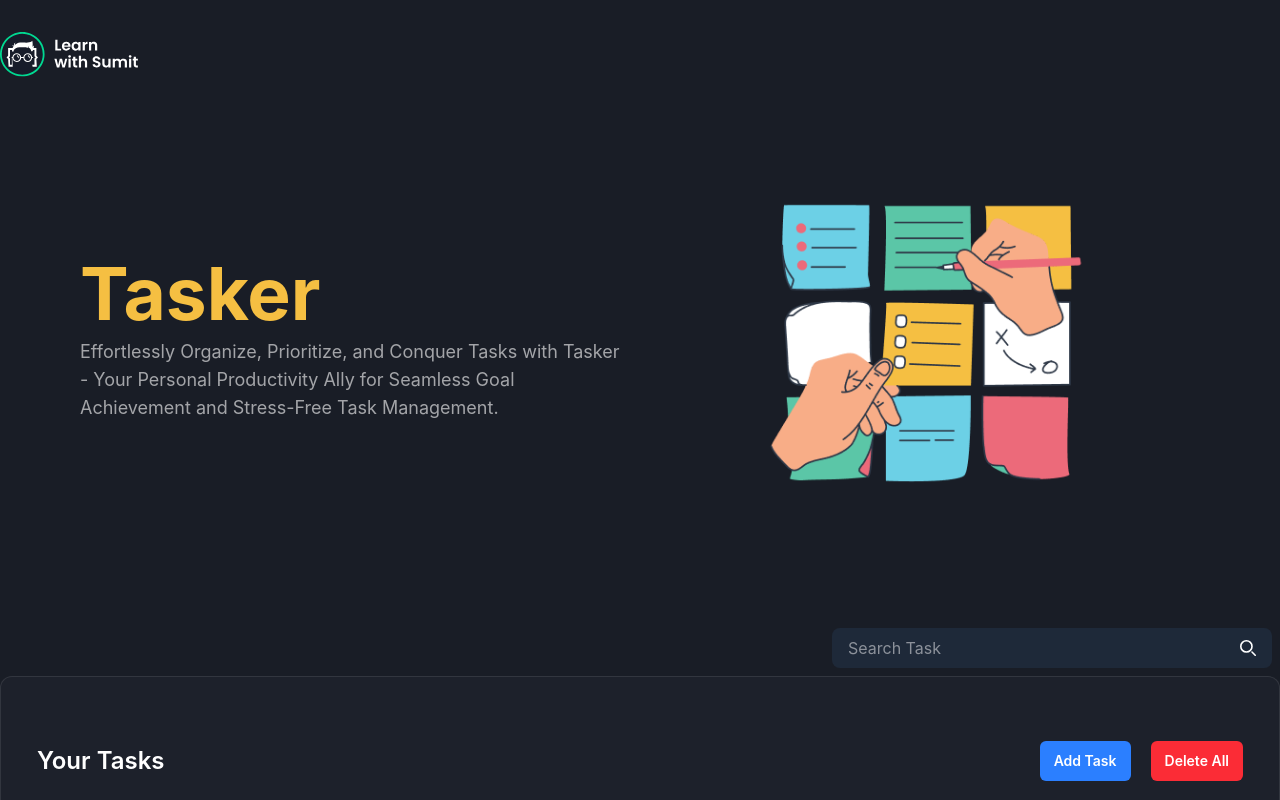
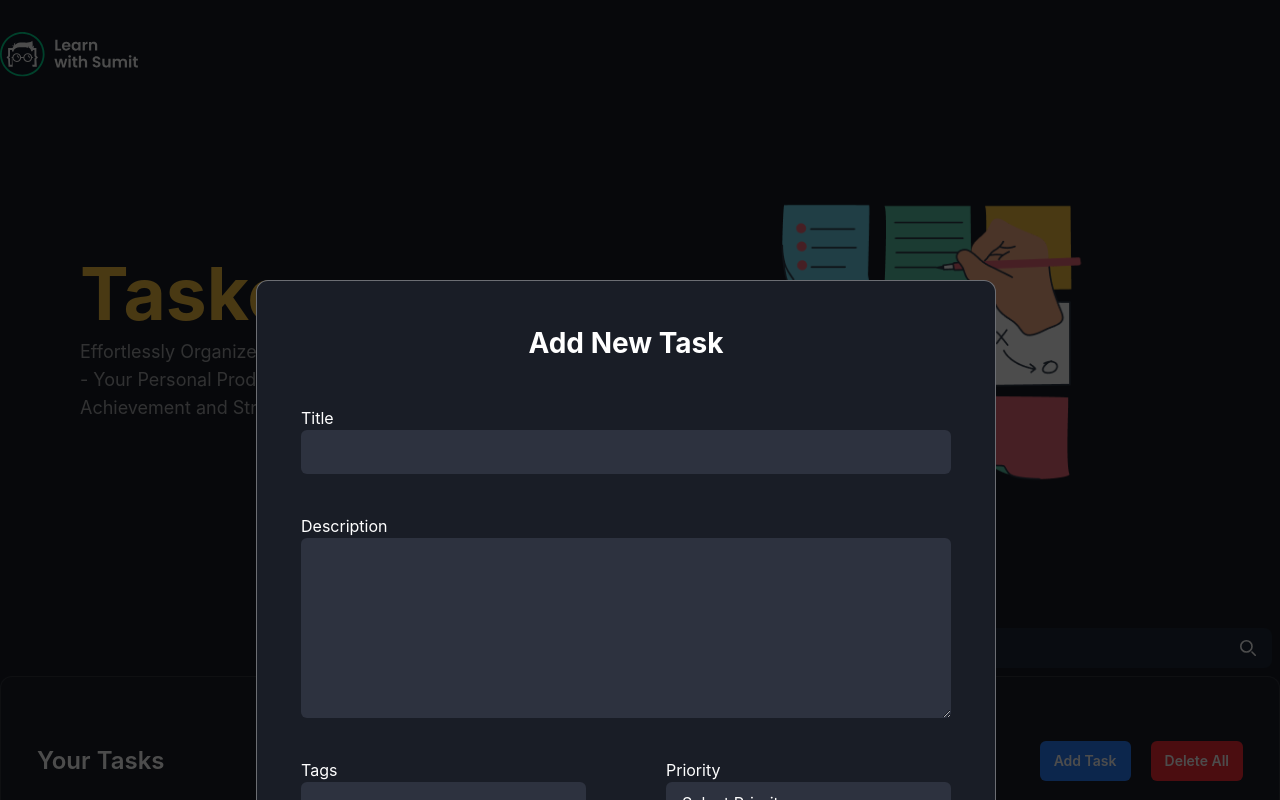
Before and after one commit to tanjimul-islam/CRUD-application-in-React, a React (Vite) app: page / in a window 1280 px wide. Both pictures are taken after a click on the button "Add Task". Shown: the top 800 px of the page. Built offline with nearby package versions, Linux system fonts and the light colour scheme.

Commit message:
adding tasks

```diff
--- a/package.json
+++ b/package.json
@@ -13,6 +13,7 @@
     "@tailwindcss/vite": "^4.1.3",
     "react": "^19.0.0",
     "react-dom": "^19.0.0",
+    "react-icons": "^5.5.0",
     "tailwindcss": "^4.1.3"
   },
   "devDependencies": {
--- a/src/components/TaskBoard.jsx
+++ b/src/components/TaskBoard.jsx
@@ -1,5 +1,7 @@
 import { useState } from "react";
 import Search from "./Search";
+import AddTaskModal from "./task/AddTaskModal";
+import TaskAction from "./task/TaskAction";
 import TaskList from "./task/TaskList";
 
 const TaskBoard = () => {
@@ -13,11 +15,20 @@
     isFavorite: true,
   };
   const [tasks, setTasks] = useState([defaultTask]);
+  const [showModal, setShowModal] = useState(false);
+  const handleAddTask = (newTask) => {
+    setTasks([...tasks, newTask]);
+    setShowModal(false);
+  };
   return (
     <section className="mb-20" id="tasks">
+      {showModal && <AddTaskModal onSave={handleAddTask} />}
       <div className="container">
         <Search />
-        <TaskList tasks={tasks} />
+        <div className="rounded-xl border border-[rgba(206,206,206,0.12)] bg-[#1D212B] px-6 py-8 md:px-9 md:py-16">
+          <TaskAction onAddTask={() => setShowModal(true)} />
+          <TaskList tasks={tasks} />
+        </div>
       </div>
     </section>
   );
--- /dev/null
+++ b/src/components/task/AddTaskModal.jsx
@@ -0,0 +1,104 @@
+import { useState } from "react";
+
+const AddTaskModal = ({ onSave }) => {
+  const [task, setTask] = useState({
+    id: crypto.randomUUID(),
+    title: "",
+    description: "",
+    tags: [],
+    priority: "",
+    isFavorite: true,
+  });
+  const handleChange = (e) => {
+    const name = e.target.name;
+    let value = e.target.value;
+    if (name === "tags") {
+      value = value.split(",");
+    }
+    setTask({
+      ...task,
+      [name]: value,
+    });
+  };
+  return (
+    <>
+      <div className="bg-black  opacity-70 w-full h-full absolute top-0 left-0 z-99"></div>
+      <form
+        onSubmit={(e) => e.preventDefault()}
+        className=" z-100 absolute top-1/4 left-1/5 mx-auto my-10 w-full max-w-[740px] rounded-xl border border-[#FEFBFB]/[36%] bg-[#191D26] p-9 max-md:px-4 lg:my-20 lg:p-11"
+      >
+        <h2 className="mb-9 text-center text-2xl font-bold text-white lg:mb-11 lg:text-[28px]">
+          Add New Task
+        </h2>
+
+        <div className="space-y-9 text-white lg:space-y-10">
+          <div className="space-y-2 lg:space-y-3">
+            <label htmlFor="title">Title</label>
+            <input
+              className="block w-full rounded-md bg-[#2D323F] px-3 py-2.5"
+              type="text"
+              name="title"
+              id="title"
+              required
+              onChange={handleChange}
+              value={task.title}
+            />
+          </div>
+          <div className="space-y-2 lg:space-y-3">
+            <label htmlFor="description">Description</label>
+            <textarea
+              className="block min-h-[120px] w-full rounded-md bg-[#2D323F] px-3 py-2.5 lg:min-h-[180px]"
+              type="text"
+              name="description"
+              id="description"
+              required
+              onChange={handleChange}
+              value={task.description}
+            ></textarea>
+          </div>
+          <div className="grid-cols-2 gap-x-4 max-md:space-y-9 md:grid lg:gap-x-10 xl:gap-x-20">
+            <div className="space-y-2 lg:space-y-3">
+              <label htmlFor="tags">Tags</label>
+              <input
+                className="block w-full rounded-md bg-[#2D323F] px-3 py-2.5"
+                type="text"
+                name="tags"
+                id="tags"
+                required
+                onChange={handleChange}
+                value={task.tags}
+              />
+            </div>
+            <div className="space-y-2 lg:space-y-3">
+              <label htmlFor="priority">Priority</label>
+              <select
+                className="block w-full cursor-pointer rounded-md bg-[#2D323F] px-3 py-2.5"
+                name="priority"
+                id="priority"
+                required
+                onChange={handleChange}
+                value={task.priority}
+              >
+                <option value="">Select Priority</option>
+                <option value="Low">Low</option>
+                <option value="Medium">Medium</option>
+                <option value="High">High</option>
+              </select>
+            </div>
+          </div>
+        </div>
+        <div className="mt-16 flex justify-center lg:mt-20">
+          <button
+            type="submit"
+            className="cursor-pointer rounded-sm bg-blue-600 px-4 py-2 text-white transition-all hover:opacity-80"
+            onClick={() => onSave(task)}
+          >
+            Create new Task
+          </button>
+        </div>
+      </form>
+    </>
+  );
+};
+
+export default AddTaskModal;
--- a/src/components/task/Task.jsx
+++ b/src/components/task/Task.jsx
@@ -1,22 +1,10 @@
+import { FaStar } from "react-icons/fa";
+
 const Task = ({ task }) => {
   return (
     <tr className="border-b border-[#2E3443] [&>td]:align-baseline [&>td]:px-4 [&>td]:py-2">
       <td>
-        <svg
-          xmlns="http://www.w3.org/2000/svg"
-          className="icon icon-tabler icon-tabler-star"
-          width="24"
-          height="24"
-          viewBox="0 0 24 24"
-          strokeWidth="2"
-          stroke="yellow"
-          fill="yellow"
-          strokeLinecap="round"
-          strokeLinejoin="round"
-        >
-          <path stroke="none" d="M0 0h24v24H0z" fill="none" />
-          <path d="M12 17.75l-6.172 3.245l1.179 -6.873l-5 -4.867l6.9 -1l3.086 -6.253l3.086 6.253l6.9 1l-5 4.867l1.179 6.873z" />
-        </svg>
+        {task.isFavorite ? <FaStar color="yellow" /> : <FaStar color="gray" />}
       </td>
       <td>{task.title}</td>
       <td>
@@ -33,7 +21,7 @@
           ))}
         </ul>
       </td>
-      <td className="text-center">High</td>
+      <td className="text-center">{task.priority}</td>
       <td>
         <div className="flex items-center justify-center space-x-3">
           <button className="text-red-500">Delete</button>
--- a/src/components/task/TaskAction.jsx
+++ b/src/components/task/TaskAction.jsx
@@ -1,11 +1,12 @@
-import React from "react";
-
-const TaskAction = () => {
+const TaskAction = ({ onAddTask }) => {
   return (
     <div className="mb-14 items-center justify-between sm:flex">
       <h2 className="text-2xl font-semibold max-sm:mb-4">Your Tasks</h2>
       <div className="flex items-center space-x-5">
-        <button className="rounded-md bg-blue-500 px-3.5 py-2.5 text-sm font-semibold">
+        <button
+          onClick={onAddTask}
+          className="rounded-md bg-blue-500 px-3.5 py-2.5 text-sm font-semibold cursor-pointer "
+        >
           Add Task
         </button>
         <button className="rounded-md bg-red-500 px-3.5 py-2.5 text-sm font-semibold">
--- a/src/components/task/TaskList.jsx
+++ b/src/components/task/TaskList.jsx
@@ -1,10 +1,7 @@
 import Task from "./Task";
-import TaskAction from "./TaskAction";
 
 const TaskList = ({ tasks }) => {
   return (
-    <div className="rounded-xl border border-[rgba(206,206,206,0.12)] bg-[#1D212B] px-6 py-8 md:px-9 md:py-16">
-      <TaskAction />
     <div className="overflow-auto">
       <table className="table-fixed overflow-auto xl:w-full">
         <thead>
@@ -39,7 +36,6 @@
         </tbody>
       </table>
     </div>
-    </div>
   );
 };
 
```
Also changed, not shown: 1 other file (tests, documents, lock files or other folders). Lines whose indentation alone changed are shown as unchanged.
